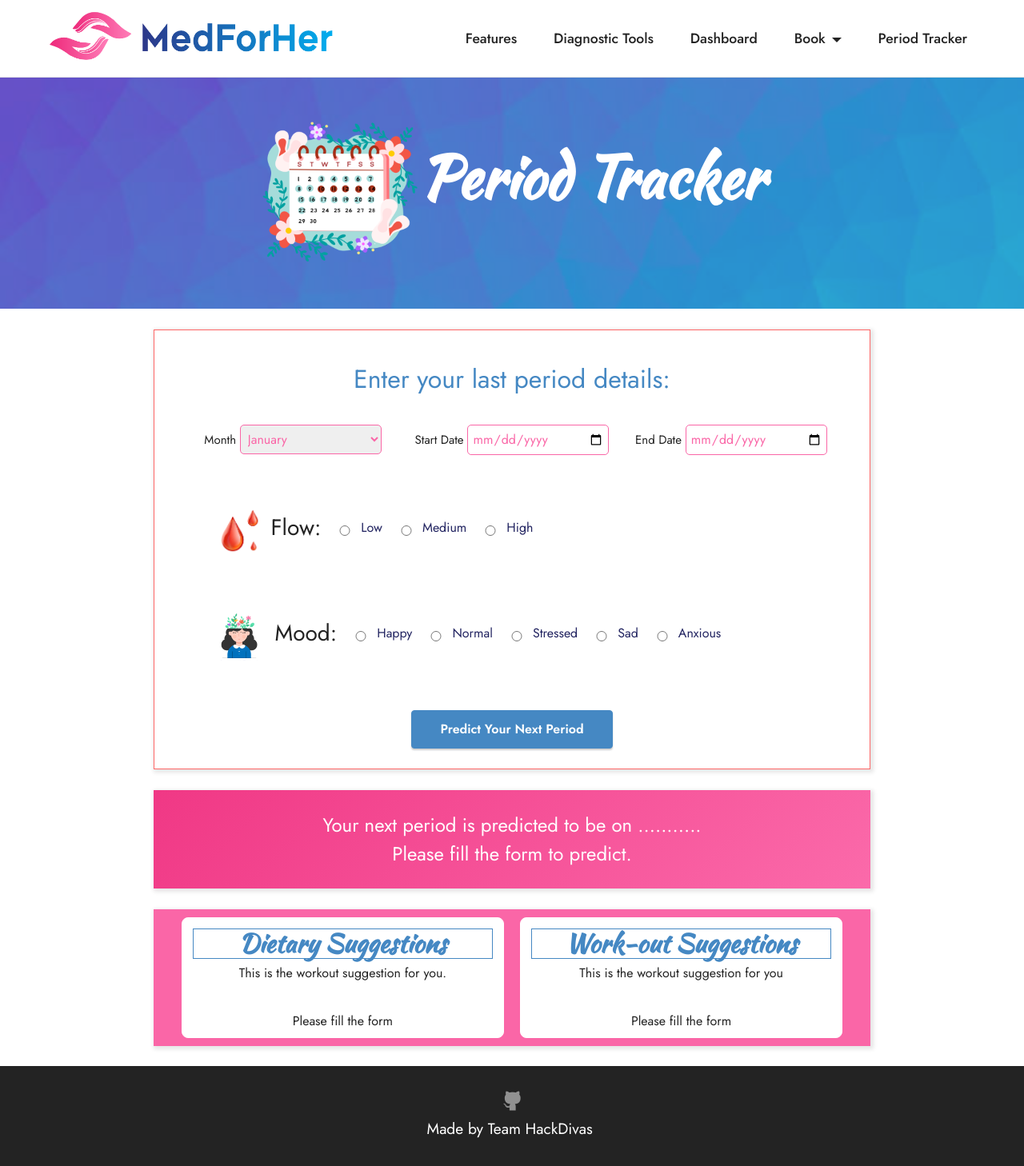
After one commit to sakshi300699/HackNSolve, a PHP site: page /Tracker.php in a window 1280 px wide. The commit adds this page. Shown: the whole page at 80% size. Run offline with PHP 8.4, Linux system fonts and the light colour scheme.

Commit message:
Added Tracker

```diff
--- /dev/null
+++ b/Tracker.php
@@ -0,0 +1,314 @@
+<?php
+$predict="...........<br/>Please fill the form to predict.";
+$t=0;$p1=0;
+    if(isset($_POST['submit'])){
+        $month= $_POST['month'];
+        $start= $_POST['start'];
+        $s1= strtotime($start);
+        $end= $_POST['end'];
+        $e1= strtotime($end);
+        $diff= $e1-$s1;
+        $cycle= floor($diff/86400) ;
+        // echo $cycle;
+        $today= date('Y-m-d');
+        $t= strtotime($today);
+        $next= $s1+ 28*86400;
+        // $predict="Please fill the form to generate prediction";
+        $predict = date('Y-m-d',$next);
+        // echo $predict;
+        // echo "<h3>$month</h3><br/><h3>$start</h3><br/><h3>$end</h3><br/>";
+        $p1= $s1+ 14*86400;
+        $diet_str1= "
+        1. <p>Increase Anti-flammatary foods like - Fish oils , calcium , Vitamin-D.</p><br/>
+        2.<p>Consume more Protein and Restore Iron levels</p><br/>
+        3. <p>Take in More Anti-Oxidants helps in maintainence if mentrual cycle.</p><br/>
+        4.<p>Increase Food with Carbohydrates like Raisin , sweet potato etc.</p><br/>
+        5.<p>Include Sources of Collagen such as Jelly alongside Vitamin C.</p><br/>
+        ";
+        $diet_str2= "
+        1. <p>Consider Taking more carbohydrates to maintain good energy levels while working out.</p><br/>
+        2. <p>Increase protein intake because generally breakdown of muscles is increased during this phase.</p></br>
+        3.<p>keep yourself Hydrated, Drink enough water</br>
+        4.<p>Take diet focusing more on  fibre and consume food which induces melatonin, it helps in getting good Sleep.</p><br/>
+        5. <p>Target nutrient rich food and reduce junk and processed food .</p><br/>
+        ";
+        $work_str1= "
+        <p>High intensity strength training</p>
+        <p>Intensive cardio workout</p>
+        <p>Weight training</p>
+        <p>Strength training</p>
+        ";
+        $work_str2= "
+            <p>Endurance training</p><br/>
+            <p>low-intensity weight training</p><br/>
+            <p>Light strength training</p><br/>
+
+        ";
+        $diet;$workout;
+        if($t>$p1){
+            $diet=$diet_str1;
+            $workout=$work_str1;
+        }
+        else{
+            $diet=$diet_str2;
+            $workout=$work_str2;
+        }
+
+    }
+
+?>
+<html  >
+  <head>
+    <meta charset="UTF-8">
+    <meta http-equiv="X-UA-Compatible" content="IE=edge">
+    <meta name="generator" content="Mobirise v5.2.0, mobirise.com">
+    <meta name="viewport" content="width=device-width, initial-scale=1, minimum-scale=1">
+    <link rel="shortcut icon" href="assets/images/feminine-128x128.png" type="image/x-icon">
+    <meta name="description" content="">
+
+
+    <title>Period Tracker</title>
+    <link rel="stylesheet" href="styles/tracker.css">
+    <link rel="stylesheet" href="assets/web/assets/mobirise-icons2/mobirise2.css">
+    <link rel="stylesheet" href="assets/tether/tether.min.css">
+    <link rel="stylesheet" href="assets/bootstrap/css/bootstrap.min.css">
+    <link rel="stylesheet" href="assets/bootstrap/css/bootstrap-grid.min.css">
+    <link rel="stylesheet" href="assets/bootstrap/css/bootstrap-reboot.min.css">
+    <link rel="stylesheet" href="assets/dropdown/css/style.css">
+    <link rel="stylesheet" href="assets/socicon/css/styles.css">
+    <link rel="stylesheet" href="assets/theme/css/style.css">
+    <link rel="preload" as="style" href="assets/mobirise/css/mbr-additional.css">
+    <link rel="preconnect" href="https://fonts.gstatic.com">
+    <link href="https://fonts.googleapis.com/css2?family=Dancing+Script:wght@700&display=swap" rel="stylesheet">
+    <link rel="stylesheet" href="assets/mobirise/css/mbr-additional.css" type="text/css">
+    <link rel="preconnect" href="https://fonts.googleapis.com">
+    <link rel="preconnect" href="https://fonts.gstatic.com" crossorigin>
+    <link href="https://fonts.googleapis.com/css2?family=Kaushan+Script&display=swap" rel="stylesheet">
+ </head>
+<body>
+
+ <section class="menu cid-s48OLK6784" once="menu" id="menu1-h">
+
+    <nav class="navbar navbar-dropdown navbar-fixed-top navbar-expand-lg">
+        <div class="container-fluid">
+            <div class="navbar-brand">
+                <span class="navbar-logo">
+                    <a href="index.php">
+                        <img src="assets/images/MedForHer_logo2.png" alt="MedForHer" style="height: 5rem;">
+                    </a>
+                </span>
+            </div>
+            <button class="navbar-toggler" type="button" data-toggle="collapse" data-target="#navbarSupportedContent" aria-controls="navbarNavAltMarkup" aria-expanded="false" aria-label="Toggle navigation">
+                <div class="hamburger">
+                    <span></span>
+                    <span></span>
+                    <span></span>
+                    <span></span>
+                </div>
+            </button>
+            <div class="collapse navbar-collapse" id="navbarSupportedContent">
+                <ul class="navbar-nav nav-dropdown" data-app-modern-menu="true">
+                    <li class="nav-item">
+                        <a class="nav-link link text-black display-4" href="index.php#features4-q">Features</a>
+                    </li>
+                    <li class="nav-item">
+                        <a class="nav-link link text-black display-4" href="#tabs1-p">Diagnostic Tools</a>
+                    </li>
+                    <li class="nav-item">
+                        <a class="nav-link link text-black display-4" href="signup.php">Dashboard</a>
+                    </li>
+                    <li class="nav-item dropdown">
+                        <a class="nav-link link text-black dropdown-toggle display-4" href="#" data-toggle="dropdown-submenu" aria-expanded="false">Book</a>
+                        <div class="dropdown-menu">
+                            <a class="text-black dropdown-item display-4" href="labs.html">Lab Appointment</a>
+                            <a class="text-black dropdown-item display-4" href="consult-doc.html">Expert Consultancy</a>
+                        </div>
+                    </li>
+                    <li class="nav-item">
+                        <a class="nav-link link text-black display-4" href="Tracker.php">Period Tracker</a>
+                    </li>
+                </ul>
+            </div>
+        </div>
+    </nav>
+
+   </section>
+
+<body style="margin-top:10% !important;">
+<section class="info3 cid-smHa3xqxC6 mbr-parallax-background" id="info3-r" style="margin-top:30px; ">
+<div class="mbr-overlay" style="opacity: 0.6; background-color:  #4588c3;">
+    </div>
+    <div class="container">
+        <div class="row justify-content-center">
+            <div class="card col-12 col-lg-10">
+                <div class="card-wrapper">
+                    <div class="card-box align-center">
+                        <div id="track-head">
+                            <img id="track-page-img" src="assets/images/tracker.png">
+                            <h4 class="card-title mbr-fonts-style align-center mb-4 display-1"><strong style="font-family: 'Kaushan Script', cursive;">Period Tracker</strong></h4>
+                        </div>
+                    </div>
+                </div>
+            </div>
+        </div>
+    </div>
+</section>
+    <div>
+        <form method="post">
+        <div id="track-input">
+            <h2> Enter your last period details:</h2>
+            <div  id="input-box-wrapper" style="">
+                <div class="tracker-input-box">
+                    <label id="lab">Month</label>
+                    <select id="month" name="month">
+                        <option value="Jan">January</option>
+                        <option value="Feb">February</option>
+                        <option value="Mar">March</option>
+                        <option value="Apr">April</option>
+                        <option value="May">May</option>
+                        <option value="Jun">June</option>
+                        <option value="Jul">July</option>
+                        <option value="Aug">August</option>
+                        <option value="Sep">September</option>
+                        <option value="Oct">October</option>
+                        <option value="Nov">November</option>
+                        <option value="Dec">December</option>
+                    </select>
+                </div>
+                <div class="tracker-input-box">
+                <label id="lab">Start Date</label>
+                    <input type="date" id="month" name="start">
+                </div>
+                <div class="tracker-input-box">
+                <label id="lab">End Date</label>
+                    <input type="date" id="month" name="end">
+                </div>
+            </div>
+            <div class="mood-flow" style="">
+                <div style="display:flex; align-items:center;">
+                    <img src="assets/images/flow.png" id="flow">
+                    <h3>Flow:</h3>
+                </div>
+                <input type="radio" id="low" name="flow" class="flow-type" value="low">
+                <label class="flow-label">Low</label><br>
+                <input type="radio" id="medium" name="flow" class="flow-type" value="medium">
+                <label class="flow-label" >Medium</label><br>
+                <input type="radio" id="high" name="flow" class="flow-type" value="high">
+                <label class="flow-label" >High</label>
+            </div>
+            <div class="mood-flow" style="">
+                <div style="display:flex; align-items:center;">
+                    <img src="assets/images/mood.png" id="mood">
+                    <h3>Mood:</h3>
+                </div>
+                <input type="radio" id="happy" name="mood" class="flow-type" value="happy">
+                <label class="flow-label">Happy</label><br>
+                <input type="radio" id="happy" name="mood" class="flow-type" value="normal">
+                <label class="flow-label">Normal</label><br>
+                <input type="radio" id="happy" name="mood" class="flow-type" value="stressed">
+                <label class="flow-label">Stressed</label><br>
+                <input type="radio" id="sad" name="mood" class="flow-type" value="sad">
+                <label class="flow-label" >Sad</label><br>
+                <input type="radio" id="anxious" name="mood" class="flow-type" value="anxious">
+                <label class="flow-label" >Anxious</label>
+            </div>
+            <button type="submit" name="submit" action="submit" class="btn btn-danger" id="predict-button"style="">Predict Your Next Period</button>
+        </div>
+        </form>
+        <div id="predict">
+            <div style="font-size:1.5rem; text-align:center;">Your next period is predicted to be on <?php echo $predict;?></div>
+        </div>
+        <div id="suggestion">
+            <div id="sug-card">
+                <div id="card">
+                    <p class="head-card">Dietary Suggestions</p>
+                    <p>This is the workout suggestion for you.</p><br/>
+                    <?php
+                        if($t==0 && $p1==0)    echo "Please fill the form";
+                        else{
+
+                            if($t>$p1){
+                                echo "
+                                 <p>Consider Taking more carbohydrates to maintain good energy levels while working out.</p><br/>
+                                 <p>Increase protein intake because generally breakdown of muscles is increased during this phase.</p></br>
+                                <p>keep yourself Hydrated, Drink enough water</br>
+                                <p>Take diet focusing more on  fibre and consume food which induces melatonin, it helps in getting good Sleep.</p><br/>
+                                 <p>Target nutrient rich food and reduce junk and processed food .</p><br/>
+
+                                ";
+                            }
+                            else{
+                                echo "
+                                 <p>Increase Anti-flammatary foods like - Fish oils , calcium , Vitamin-D.</p><br/>
+                                <p>Consume more Protein and Restore Iron levels</p><br/>
+                                 <p>Take in More Anti-Oxidants helps in maintainence if mentrual cycle.</p><br/>
+                                <p>Increase Food with Carbohydrates like Raisin , sweet potato etc.</p><br/>
+                                <p>Include Sources of Collagen such as Jelly alongside Vitamin C.</p><br/>
+                                ";
+                            }
+                        }
+                    ?>
+                </div>
+                <div id="card">
+                    <p class="head-card">Work-out Suggestions</p>
+                    <p>This is the workout suggestion for you</p><br/>
+                    <?php
+                        if($t==0 &&$p1==0)    echo "Please fill the form";
+                        else {
+
+                            if($t>$p1){
+                                echo "
+                                <p>Endurance training</p><br/>
+                                <p>low-intensity weight training</p><br/>
+                                <p>Light strength training</p><br/>
+                                ";
+                            }
+                            else{
+                                echo "
+                                <p>High intensity strength training</p>
+                               <p>Intensive cardio workout</p>
+                                <p>Weight training</p>
+                                <p>Strength training</p>
+                                ";
+                            }
+                        }
+                    ?>
+                </div>
+            </div>
+            </div>
+    </div>
+<section class="footer3 cid-s48P1Icc8J" once="footers" id="footer3-i"><div class="container">
+        <div class="media-container-row align-center mbr-white">
+
+            <div class="row social-row">
+                <div class="social-list align-right pb-2">
+                    <div class="soc-item">
+                        <a href="https://github.com/priyanshisharma/Feminine" target="_blank">
+                            <span class="mbr-iconfont mbr-iconfont-social socicon-github socicon"></span>
+                        </a>
+                    </div>
+                </div>
+            </div>
+            <div class="row row-copirayt">
+                <p class="mbr-text mb-0 mbr-fonts-style mbr-white align-center display-7">Made by Team HackDivas&nbsp;</p>
+            </div>
+        </div>
+    </div>
+</section>
+
+<a href="https://mobirise.site/e" "></a>
+<script src="assets/web/assets/jquery/jquery.min.js"></script>
+<script src="assets/popper/popper.min.js"></script>
+<script src="assets/tether/tether.min.js"></script>
+<script src="assets/bootstrap/js/bootstrap.min.js"></script>
+<script src="assets/smoothscroll/smooth-scroll.js"></script>
+<script src="assets/parallax/jarallax.min.js"></script>
+<script src="assets/mbr-tabs/mbr-tabs.js"></script>
+<script src="assets/dropdown/js/nav-dropdown.js"></script>
+<script src="assets/dropdown/js/navbar-dropdown.js"></script>
+<script src="assets/touchswipe/jquery.touch-swipe.min.js"></script>
+<script src="assets/theme/js/script.js"></script>
+
+
+</body>
+</html>
--- a/styles/tracker.css
+++ b/styles/tracker.css
@@ -22,17 +22,17 @@
 }
 
 #suggestion{
-    background:#f7dc8f;
+    background:#fa66a7;
     width:70%;
     margin:2% 15%;
     box-shadow:2px 2px 5px 2px rgba(0,0,0,0.1);
 }
 #predict{
     background: #ff6666; /* Old browsers */
-    background: -moz-linear-gradient(-45deg,  #ff6666 0%, #ffd65e 100%); /* FF3.6-15 */
-    background: -webkit-linear-gradient(-45deg,  #ff6666 0%,#ffd65e 100%); /* Chrome10-25,Safari5.1-6 */
-    background: linear-gradient(135deg,  #ff6666 0%,#ffd65e 100%); /* W3C, IE10+, FF16+, Chrome26+, Opera12+, Safari7+ */
-    filter: progid:DXImageTransform.Microsoft.gradient( startColorstr='#ff6666', endColorstr='#ffd65e',GradientType=1 ); /* IE6-9 fallback on horizontal gradient */
+    background: -moz-linear-gradient(-45deg,  #f03885 0%, #fb6aaa 100%); /* FF3.6-15 */
+    background: -webkit-linear-gradient(-45deg,  #f03885 0%,#fb6aaa 100%); /* Chrome10-25,Safari5.1-6 */
+    background: linear-gradient(135deg,  #f03885 0%,#fb6aaa 100%); /* W3C, IE10+, FF16+, Chrome26+, Opera12+, Safari7+ */
+    filter: progid:DXImageTransform.Microsoft.gradient( startColorstr='#f03885', endColorstr='#fb6aaa',GradientType=1 ); /* IE6-9 fallback on horizontal gradient */
     color:white;
     width:70%;
     margin:2% 15%;
@@ -45,7 +45,7 @@ h1{
    font-size:3.5rem;
 }
 h2{
-    color:#ff9966;
+    color:#4588c3;
     padding:20px;
 }
 #predict-button{
@@ -54,9 +54,9 @@ h2{
 }
 #month{
     padding:5px;
-    border:1px solid #ff1744;
+    border:1px solid #fa66a7;
     border-radius:5px;
-    color:#ff1744;
+    color:#fa66a7;
     min-width:70%;
     margin:5% 0px;
 }
@@ -99,11 +99,11 @@ h2{
     text-align:center;
 }
 .head-card{
-    border:1px solid #f7dc8f;
+    border:1px solid #4588c3;
     padding:2px;
     margin:5px;
-    font-family: 'Dancing Script', cursive;
-   color:#ff6666;
+    font-family: 'Kaushan Script', cursive;
+   color:#4588c3;
    font-weight:800;
    font-size:2rem;
     margin-bottom:10px;
```
Also changed, not shown: assets/images/SheCure.png (deleted), assets/images/SheCure_logo.png (deleted).
